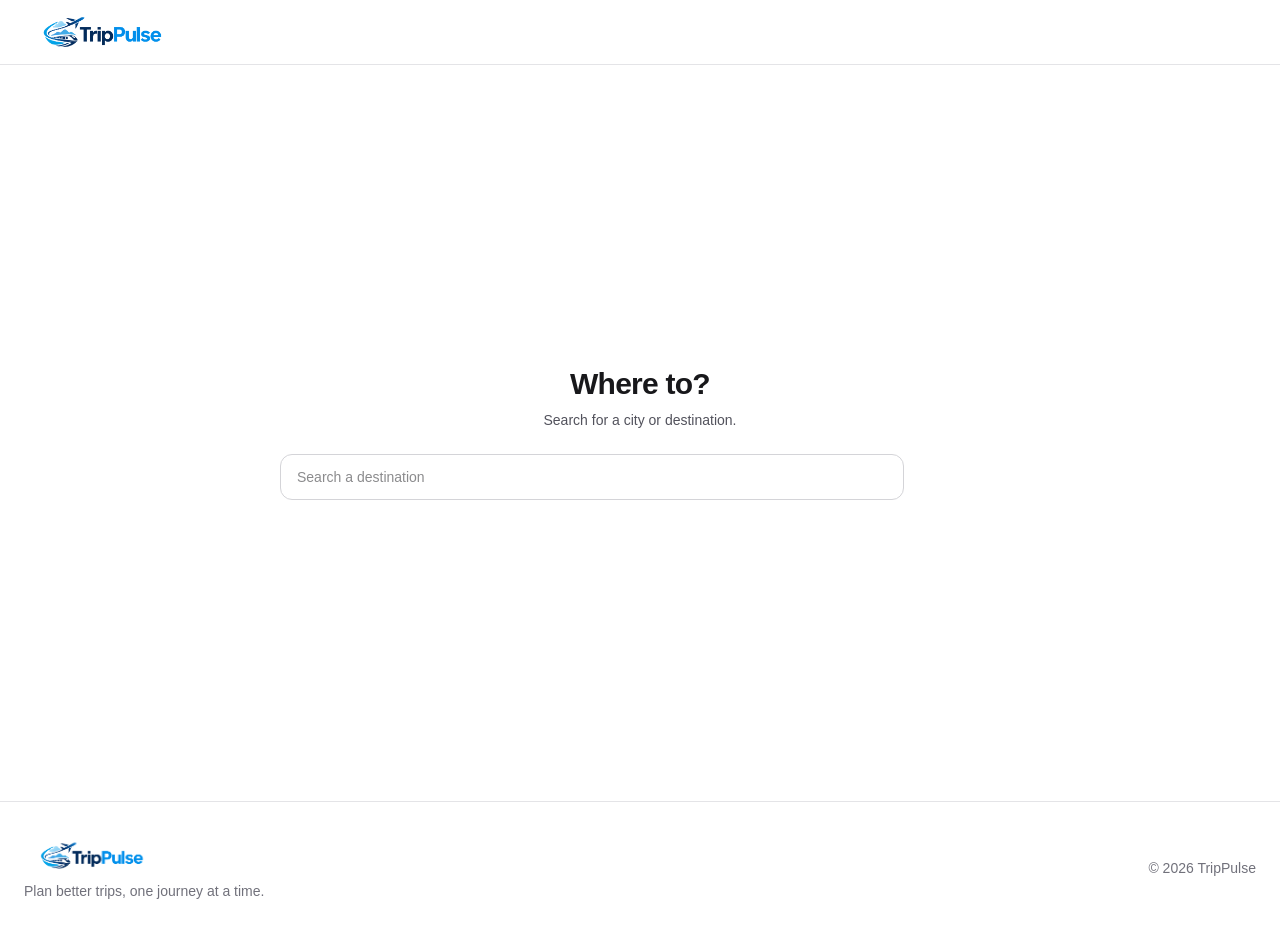
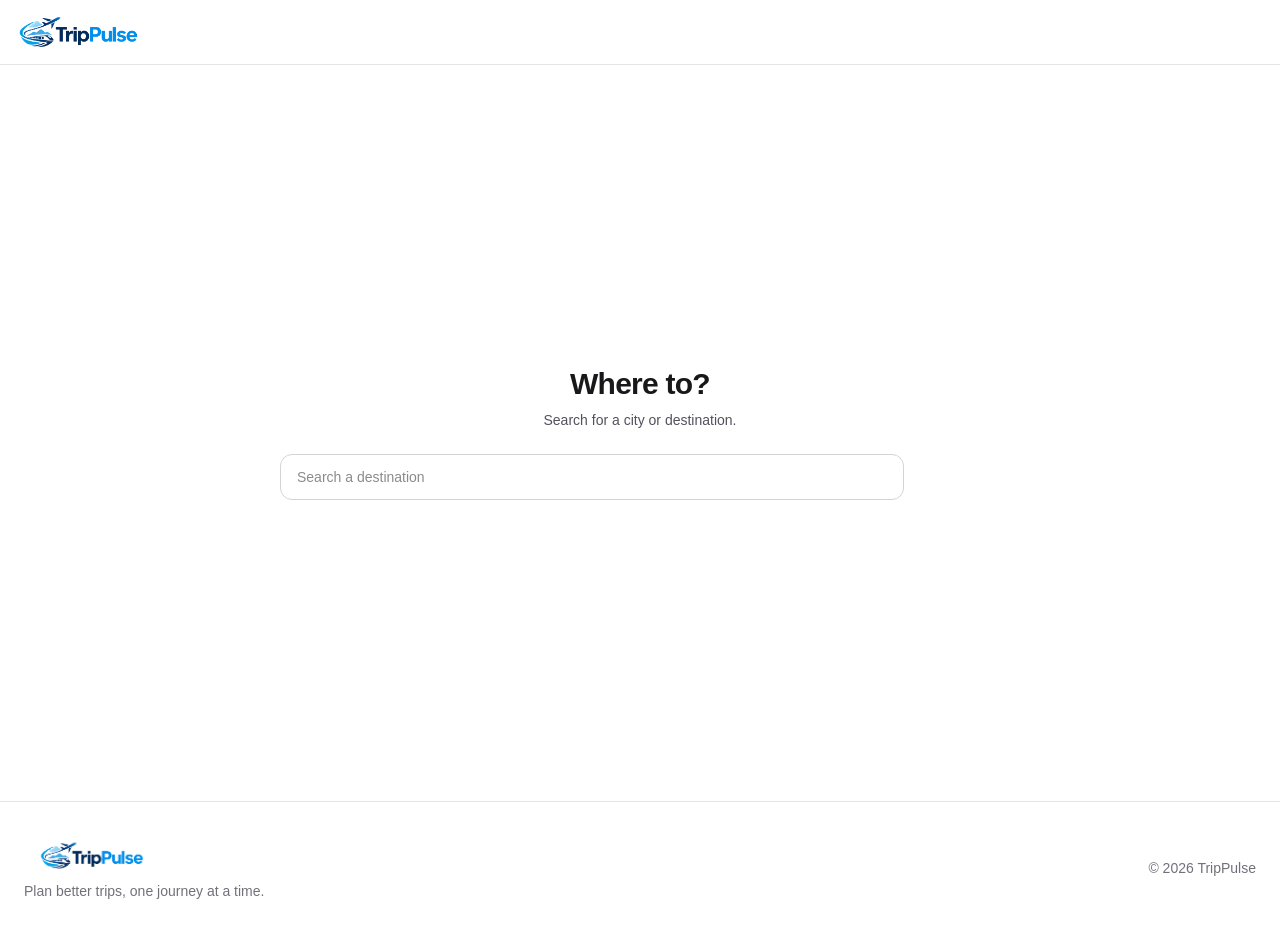
Before and after one commit to md-faizanahmad/trip_pulse, a Next.js app: page / in a window 1280 px wide. Built offline with nearby package versions, Linux system fonts and the light colour scheme; no server answers.

Commit message:
update class

```diff
--- a/src/components/layouts/Header.tsx
+++ b/src/components/layouts/Header.tsx
@@ -4,7 +4,7 @@ import Link from "next/link";
 export default function Header() {
   return (
     <header className="border-b border-zinc-200 bg-white">
-      <div className="mx-auto flex h-16 max-w-7xl items-center px-6">
+      <div className="mx-auto flex h-16 max-w-7xl items-center ">
         <Link href="/" aria-label="TripPulse home">
           <Image
             src="/brand/trippulse-logo.png"
```
